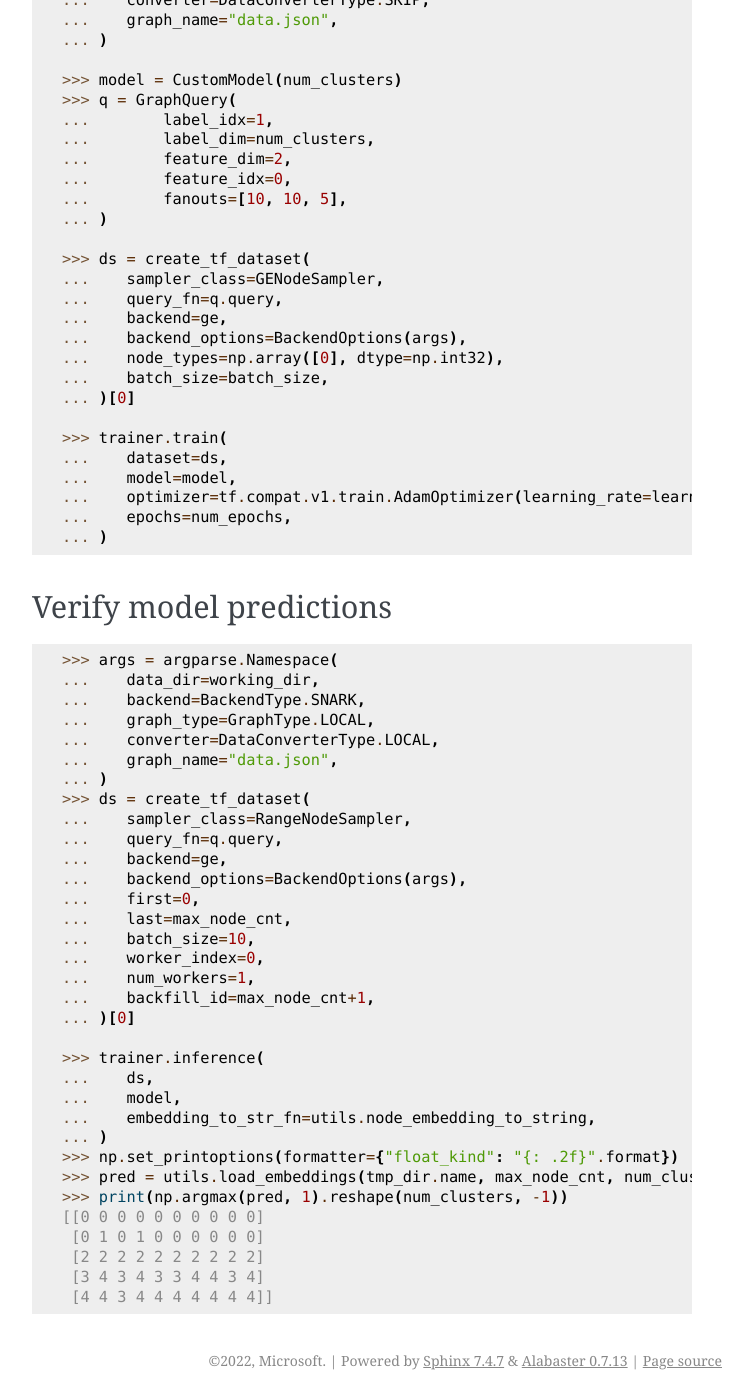
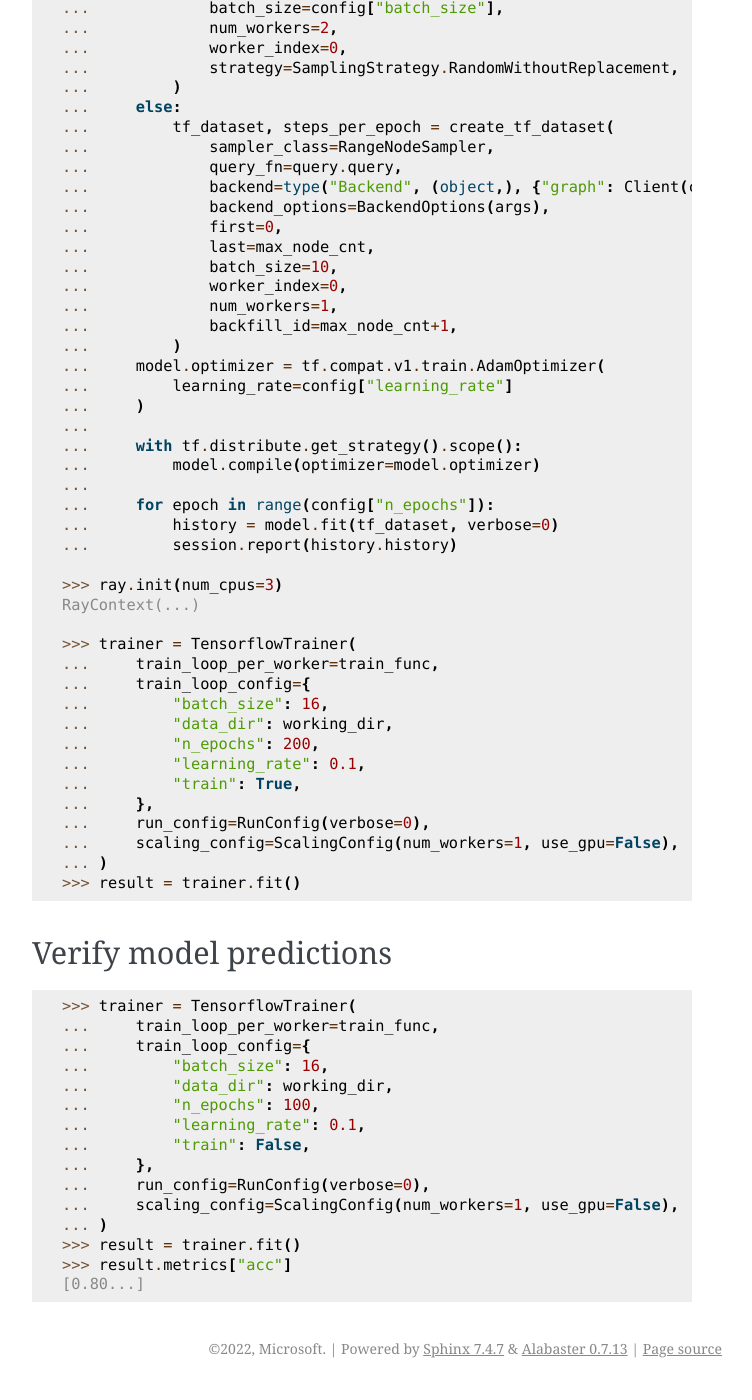
Before and after one commit to microsoft/DeepGNN, a Sphinx documentation site: the page built from docs/tf/link_pred.rst, in a window 1280 px wide and 1400 px high, scrolled down 5460 px. Shown: the whole window, without its empty margins (388-1140 px from the left). Built offline with Sphinx 7.4.7, drawn with Linux system fonts in a browser that asks for light colours; some of the changed text lies outside the part shown.

Commit message:
Link pred.

```diff
--- a/docs/tf/link_pred.rst
+++ b/docs/tf/link_pred.rst
@@ -10,15 +10,22 @@ First we'll import all modules used in the tutorial and set up some global setti
     >>> import random, json
     >>> from pathlib import Path
     >>> import argparse
+    >>> from typing import Dict, List
     >>> import os
     >>> import tempfile
     >>> import networkx as nx
     >>> import numpy as np
     >>> import tensorflow as tf
     >>> from dataclasses import dataclass
+    >>> import ray
+    >>> from ray.train.tensorflow import TensorflowTrainer
+    >>> from ray.air import session
+    >>> from ray.air.config import ScalingConfig, RunConfig
 
     >>> from deepgnn.tf.common import utils
     >>> from deepgnn.graph_engine.snark.converter.options import DataConverterType
+    >>> from deepgnn.graph_engine.snark.local import Client
+    >>> from deepgnn.graph_engine import SamplingStrategy
 
     >>> from deepgnn import setup_default_logging_config
     >>> setup_default_logging_config()
@@ -85,7 +92,8 @@ Labels will be stored in the logit(one hot encoded) format as float feature with
     >>> print(nodes[49])
     {'node_weight': 1, 'node_id': 49, 'node_type': 0, 'uint64_feature': None, 'float_feature': {'0': [1.0023727889837524, 0.34556286809360803], '1': [0, 0, 0, 0, 1]}, 'binary_feature': None, 'edge': [], 'neighbor': {'0': {'40': 1.0, '41': 1.0, '42': 1.0, '43': 1.0, '44': 1.0, '45': 1.0, '46': 1.0, '47': 1.0, '48': 1.0, '0': 1.0}}}
 
-    >>> working_dir = "./graphdata"
+    >>> working_dir_temp = tempfile.TemporaryDirectory()
+    >>> working_dir = working_dir_temp.name
     >>> os.makedirs(working_dir, exist_ok=True)
     >>>
     >>> data_filename = os.path.join(working_dir, "data.json")
@@ -240,26 +248,6 @@ Graph itself stores both labels and model inputs. Labels are node features with
     ...    def get_prediction_label(self):
     ...        return self.predictions, self.labels
 
-Create `Trainer` object
-
-.. code-block:: python
-
-    >>> import logging
-    >>> from deepgnn.tf.common.tf2_trainer import EagerTrainer
-    >>> from deepgnn.tf.common.args import TrainerType
-    >>> from deepgnn import get_logger
-
-    >>> tmp_dir = tempfile.TemporaryDirectory()
-    >>> trainer = EagerTrainer(
-    ...    model_dir=tmp_dir.name,
-    ...    seed = None,
-    ...    log_save_steps = 50,
-    ...    summary_save_steps = 20,
-    ...    checkpoint_save_secs = 100,
-    ...    logger = get_logger(),
-    ... )
-
-
 
 Start Training
 1. create `sampler`
@@ -272,78 +260,87 @@ Start Training
     >>> from deepgnn.graph_engine import GraphType, BackendType
     >>> from deepgnn.graph_engine import BackendOptions, GraphType, BackendType, GENodeSampler,RangeNodeSampler
 
-    >>> batch_size = 16
-    >>> num_epochs = 100 # One epoch represents processing all nodes in the graph.
-    >>> learning_rate = 0.1
+    >>> def train_func(config: Dict):
+    ...     tf.keras.utils.set_random_seed(0)
+    ...
+    ...     model = CustomModel(num_clusters)
+    ...     query = GraphQuery(
+    ...         label_idx=1,
+    ...         label_dim=num_clusters,
+    ...         feature_dim=2,
+    ...         feature_idx=0,
+    ...         fanouts=[10, 10, 5],
+    ...     )
+    ...
+    ...     if config["train"]:
+    ...         tf_dataset, steps_per_epoch = create_tf_dataset(
+    ...             sampler_class=GENodeSampler,
+    ...             query_fn=query.query,
+    ...             backend=type("Backend", (object,), {"graph": Client(config["data_dir"], [0])})(),
+    ...             node_types=np.array([0], dtype=np.int32),
+    ...             batch_size=config["batch_size"],
+    ...             num_workers=2,
+    ...             worker_index=0,
+    ...             strategy=SamplingStrategy.RandomWithoutReplacement,
+    ...         )
+    ...     else:
+    ...         tf_dataset, steps_per_epoch = create_tf_dataset(
+    ...             sampler_class=RangeNodeSampler,
+    ...             query_fn=query.query,
+    ...             backend=type("Backend", (object,), {"graph": Client(config["data_dir"], [0])})(),
+    ...             backend_options=BackendOptions(args),
+    ...             first=0,
+    ...             last=max_node_cnt,
+    ...             batch_size=10,
+    ...             worker_index=0,
+    ...             num_workers=1,
+    ...             backfill_id=max_node_cnt+1,
+    ...         )
+    ...     model.optimizer = tf.compat.v1.train.AdamOptimizer(
+    ...         learning_rate=config["learning_rate"]
+    ...     )
+    ...
+    ...     with tf.distribute.get_strategy().scope():
+    ...         model.compile(optimizer=model.optimizer)
+    ...
+    ...     for epoch in range(config["n_epochs"]):
+    ...         history = model.fit(tf_dataset, verbose=0)
+    ...         session.report(history.history)
 
-    >>> args = argparse.Namespace(
-    ...    data_dir=working_dir,
-    ...    backend=BackendType.SNARK,
-    ...    graph_type=GraphType.LOCAL,
-    ...    converter=DataConverterType.SKIP,
-    ...    graph_name="data.json",
+    >>> ray.init(num_cpus=3)
+    RayContext(...)
+
+    >>> trainer = TensorflowTrainer(
+    ...     train_loop_per_worker=train_func,
+    ...     train_loop_config={
+    ...         "batch_size": 16,
+    ...         "data_dir": working_dir,
+    ...         "n_epochs": 200,
+    ...         "learning_rate": 0.1,
+    ...         "train": True,
+    ...     },
+    ...     run_config=RunConfig(verbose=0),
+    ...     scaling_config=ScalingConfig(num_workers=1, use_gpu=False),
     ... )
-
-    >>> model = CustomModel(num_clusters)
-    >>> q = GraphQuery(
-    ...        label_idx=1,
-    ...        label_dim=num_clusters,
-    ...        feature_dim=2,
-    ...        feature_idx=0,
-    ...        fanouts=[10, 10, 5],
-    ... )
-
-    >>> ds = create_tf_dataset(
-    ...    sampler_class=GENodeSampler,
-    ...    query_fn=q.query,
-    ...    backend=ge,
-    ...    backend_options=BackendOptions(args),
-    ...    node_types=np.array([0], dtype=np.int32),
-    ...    batch_size=batch_size,
-    ... )[0]
-
-    >>> trainer.train(
-    ...    dataset=ds,
-    ...    model=model,
-    ...    optimizer=tf.compat.v1.train.AdamOptimizer(learning_rate=learning_rate),
-    ...    epochs=num_epochs,
-    ... )
+    >>> result = trainer.fit()
 
 Verify model predictions
 ========================
 
 .. code-block:: python
 
-    >>> args = argparse.Namespace(
-    ...    data_dir=working_dir,
-    ...    backend=BackendType.SNARK,
-    ...    graph_type=GraphType.LOCAL,
-    ...    converter=DataConverterType.LOCAL,
-    ...    graph_name="data.json",
+    >>> trainer = TensorflowTrainer(
+    ...     train_loop_per_worker=train_func,
+    ...     train_loop_config={
+    ...         "batch_size": 16,
+    ...         "data_dir": working_dir,
+    ...         "n_epochs": 100,
+    ...         "learning_rate": 0.1,
+    ...         "train": False,
+    ...     },
+    ...     run_config=RunConfig(verbose=0),
+    ...     scaling_config=ScalingConfig(num_workers=1, use_gpu=False),
     ... )
-    >>> ds = create_tf_dataset(
-    ...    sampler_class=RangeNodeSampler,
-    ...    query_fn=q.query,
-    ...    backend=ge,
-    ...    backend_options=BackendOptions(args),
-    ...    first=0,
-    ...    last=max_node_cnt,
-    ...    batch_size=10,
-    ...    worker_index=0,
-    ...    num_workers=1,
-    ...    backfill_id=max_node_cnt+1,
-    ... )[0]
-
-    >>> trainer.inference(
-    ...    ds,
-    ...    model,
-    ...    embedding_to_str_fn=utils.node_embedding_to_string,
-    ... )
-    >>> np.set_printoptions(formatter={"float_kind": "{: .2f}".format})
-    >>> pred = utils.load_embeddings(tmp_dir.name, max_node_cnt, num_clusters)
-    >>> print(np.argmax(pred, 1).reshape(num_clusters, -1))
-    [[0 0 0 0 0 0 0 0 0 0]
-     [0 1 0 1 0 0 0 0 0 0]
-     [2 2 2 2 2 2 2 2 2 2]
-     [3 4 3 4 3 3 4 4 3 4]
-     [4 4 3 4 4 4 4 4 4 4]]
+    >>> result = trainer.fit()
+    >>> result.metrics["acc"]
+    [0.80...]
```
